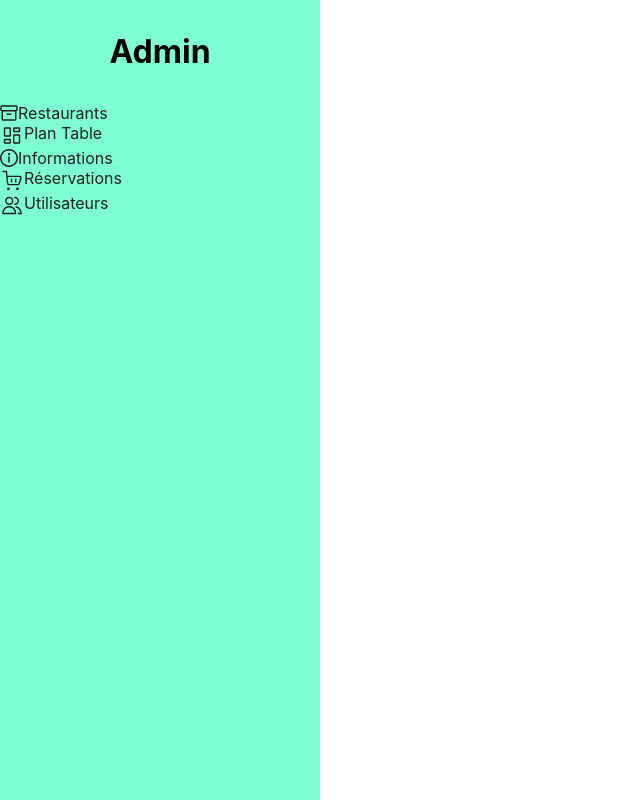
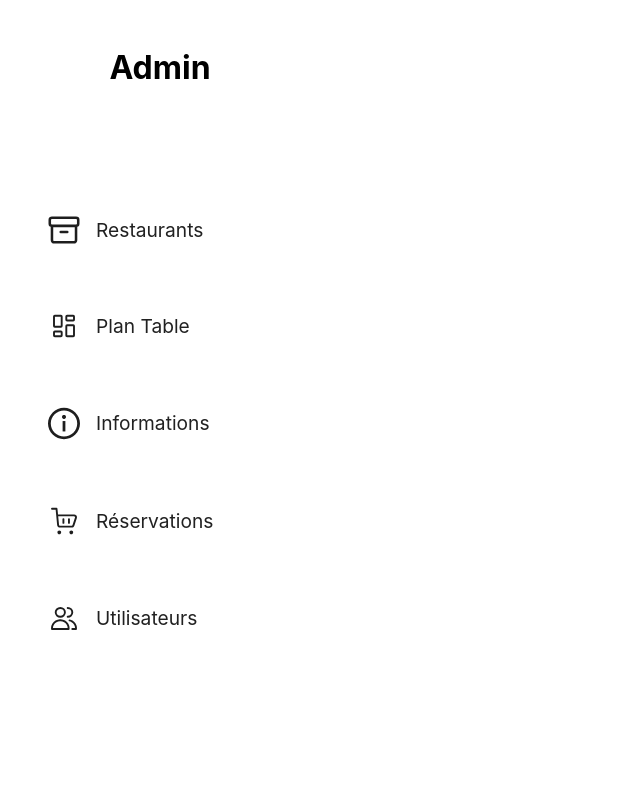
Before and after one commit to SarahOtmane/backOfficeResto, a React (Create React App) app: page /admin/restaurants in a window 1280 px wide. Shown: the whole page, without its empty margins (0-640 px from the left). Built offline with nearby package versions, Linux system fonts and the light colour scheme.

Commit message:
css of lienMenu

```diff
--- a/src/css/components.css
+++ b/src/css/components.css
@@ -4,6 +4,7 @@
     1:= Button
     2:= inputLabel
     3:= navigation
+    4:= lienNavigation
 
 *****************************************************/
 
@@ -55,13 +56,24 @@
     list-style: none;
     height: 100vh;
     width: 20rem;
-    background-color: aquamarine;
 }
 
 .navigation h1{
     text-align: center;
-    padding: 2rem 0;
+    padding: 3rem 0;
+    margin-bottom: 15%;
 }
 
 
-/* ----------- 4:= navigation -------- */
+/* ----------- 4:= lienNavigation -------- */
+.lienNavigation{
+    width: 100%;
+    padding: 10% 15%;
+    font-size: 1.2rem;
+    align-items: center;
+}
+
+.lienNavigation img{
+    width: 10%;
+    margin-right: 5%;
+}
```
